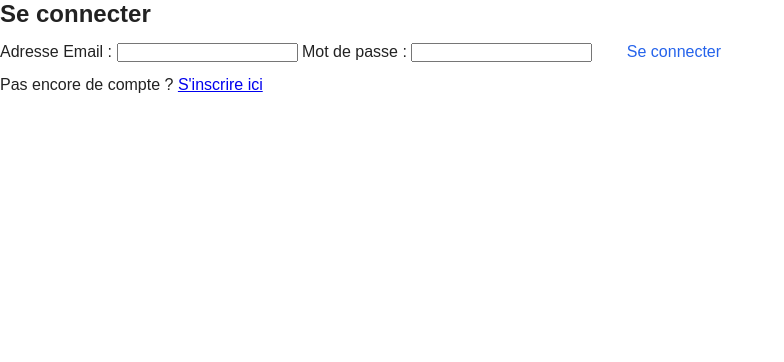
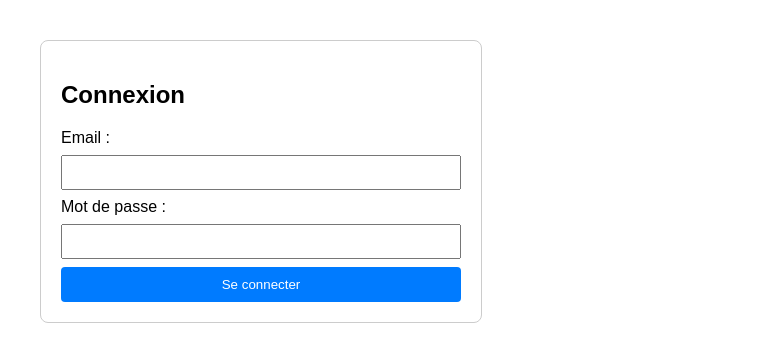
Before and after one commit to ngouachegnetambojosias-jpg/mon_site, a PHP site: page /login.php in a window 1280 px wide. Shown: the top 362 px of the page, without its empty margins (0-784 px from the left). Run offline with PHP 8.4, Linux system fonts and the light colour scheme.

Commit message:
Update login.php

```diff
--- a/login.php
+++ b/login.php
@@ -1,58 +1,78 @@
 <?php
+session_start();
 require_once 'config.php';
 
-$error = '';
+$message = '';
+
+if (isset($_SESSION['success'])) {
+    $message = "<p style='color: green;'>" . htmlspecialchars($_SESSION['success']) . "</p>";
+    unset($_SESSION['success']);
+}
 
 if ($_SERVER['REQUEST_METHOD'] === 'POST') {
     $email = trim($_POST['email'] ?? '');
     $password = $_POST['password'] ?? '';
 
     if (!empty($email) && !empty($password)) {
-        $stmt = $pdo->prepare("SELECT * FROM users WHERE email = ?");
-        $stmt->execute([$email]);
+        try {
+            // Tente de chercher avec 'password' puis avec 'mot_de_passe' si la colonne diffère
+            $stmt = $pdo->prepare("SELECT * FROM users WHERE email = :email");
+            $stmt->execute([':email' => $email]);
             $user = $stmt->fetch(PDO::FETCH_ASSOC);
 
-        if ($user && password_verify($password, $user['password'])) {
-            // Création de la session
+            if ($user) {
+                // Vérification du mot de passe (gestion des deux noms de colonnes possibles)
+                $user_password = $user['password'] ?? $user['mot_de_passe'] ?? '';
+
+                if (password_verify($password, $user_password) || $password === $user_password) {
                     $_SESSION['user_id'] = $user['id'];
                     $_SESSION['user_nom'] = $user['nom'];
-            $_SESSION['is_premium'] = $user['is_premium'];
 
-            header('Location: index.php');
+                    // Redirection vers la page d'accueil
+                    header("Location: index.php");
                     exit();
                 } else {
-            $error = "Email ou mot de passe incorrect.";
+                    $message = "<p style='color: red;'>Mot de passe incorrect.</p>";
                 }
             } else {
-        $error = "Veuillez remplir tous les champs.";
+                $message = "<p style='color: red;'>Aucun compte trouvé avec cet email.</p>";
+            }
+        } catch (PDOException $e) {
+            $message = "<p style='color: red;'>Erreur de base de données : " . htmlspecialchars($e->getMessage()) . "</p>";
+        }
+    } else {
+        $message = "<p style='color: red;'>Veuillez remplir tous les champs.</p>";
     }
 }
 ?>
+
 <!DOCTYPE html>
 <html lang="fr">
 <head>
     <meta charset="UTF-8">
-    <title>Connexion - Exercices d'Allemand</title>
-    <link rel="stylesheet" href="style.css">
+    <title>Connexion</title>
+    <style>
+        body { font-family: Arial, sans-serif; margin: 40px; }
+        .form-box { max-width: 400px; padding: 20px; border: 1px solid #ccc; border-radius: 8px; }
+        .form-box input { width: 100%; padding: 8px; margin: 8px 0; box-sizing: border-box; }
+        .form-box button { width: 100%; padding: 10px; background-color: #007bff; color: white; border: none; border-radius: 4px; cursor: pointer; }
+    </style>
 </head>
 <body>
-    <div class="form-container">
-        <h2>Se connecter</h2>
 
-        <?php if ($error): ?>
-            <p class="msg-error"><?= htmlspecialchars($error) ?></p>
-        <?php endif; ?>
+<div class="form-box">
+    <h2>Connexion</h2>
+    <?= $message ?>
+    <form action="login.php" method="POST">
+        <label>Email :</label>
+        <input type="email" name="email" required>
 
-        <form action="login.php" method="POST">
-            <label for="email">Adresse Email :</label>
-            <input type="email" id="email" name="email" required>
-
-            <label for="password">Mot de passe :</label>
-            <input type="password" id="password" name="password" required>
+        <label>Mot de passe :</label>
+        <input type="password" name="password" required>
 
         <button type="submit">Se connecter</button>
     </form>
-        <p>Pas encore de compte ? <a href="register.php">S'inscrire ici</a></p>
 </div>
+
 </body>
 </html>
```
Lines whose indentation alone changed are shown as unchanged.
